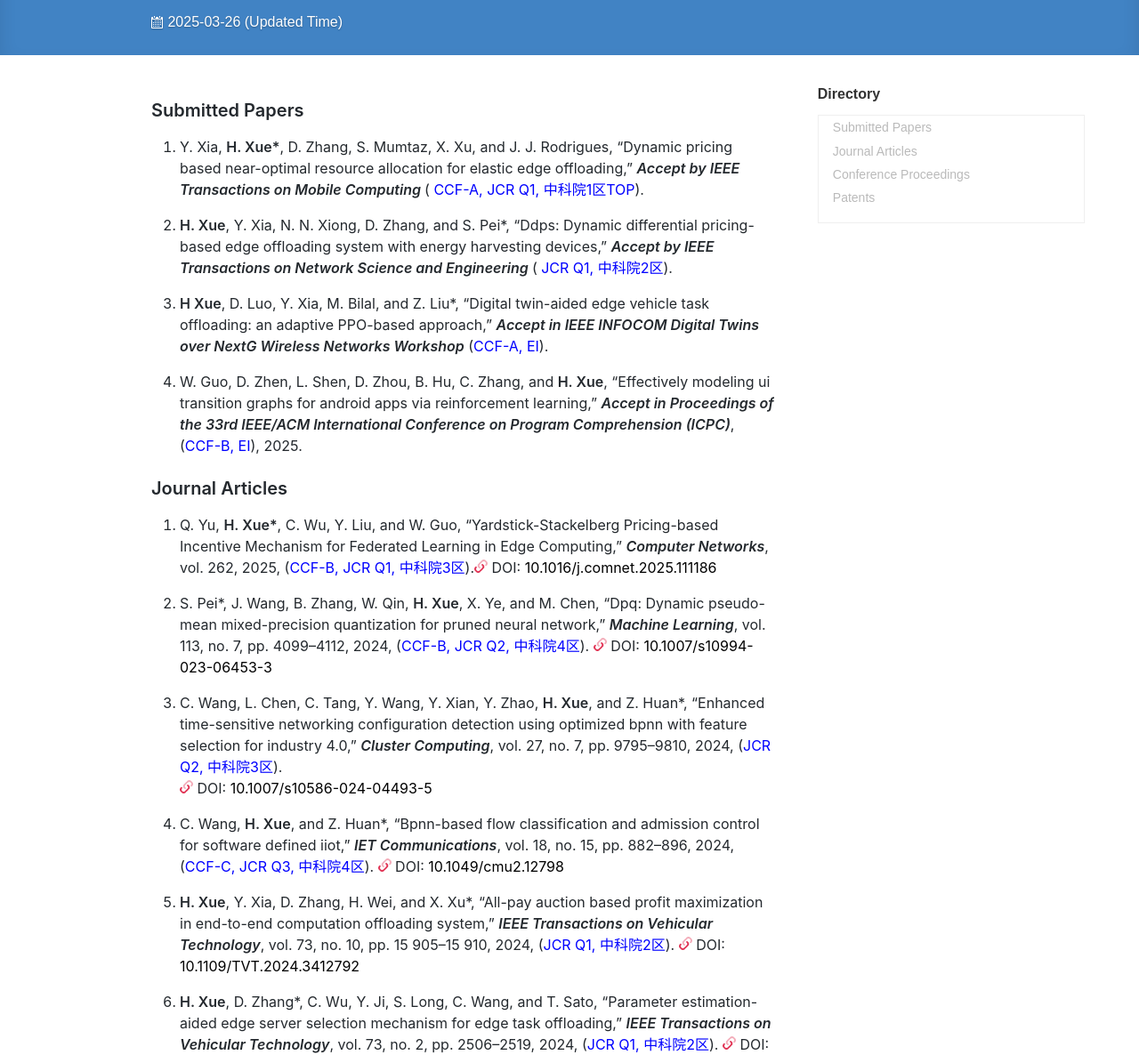
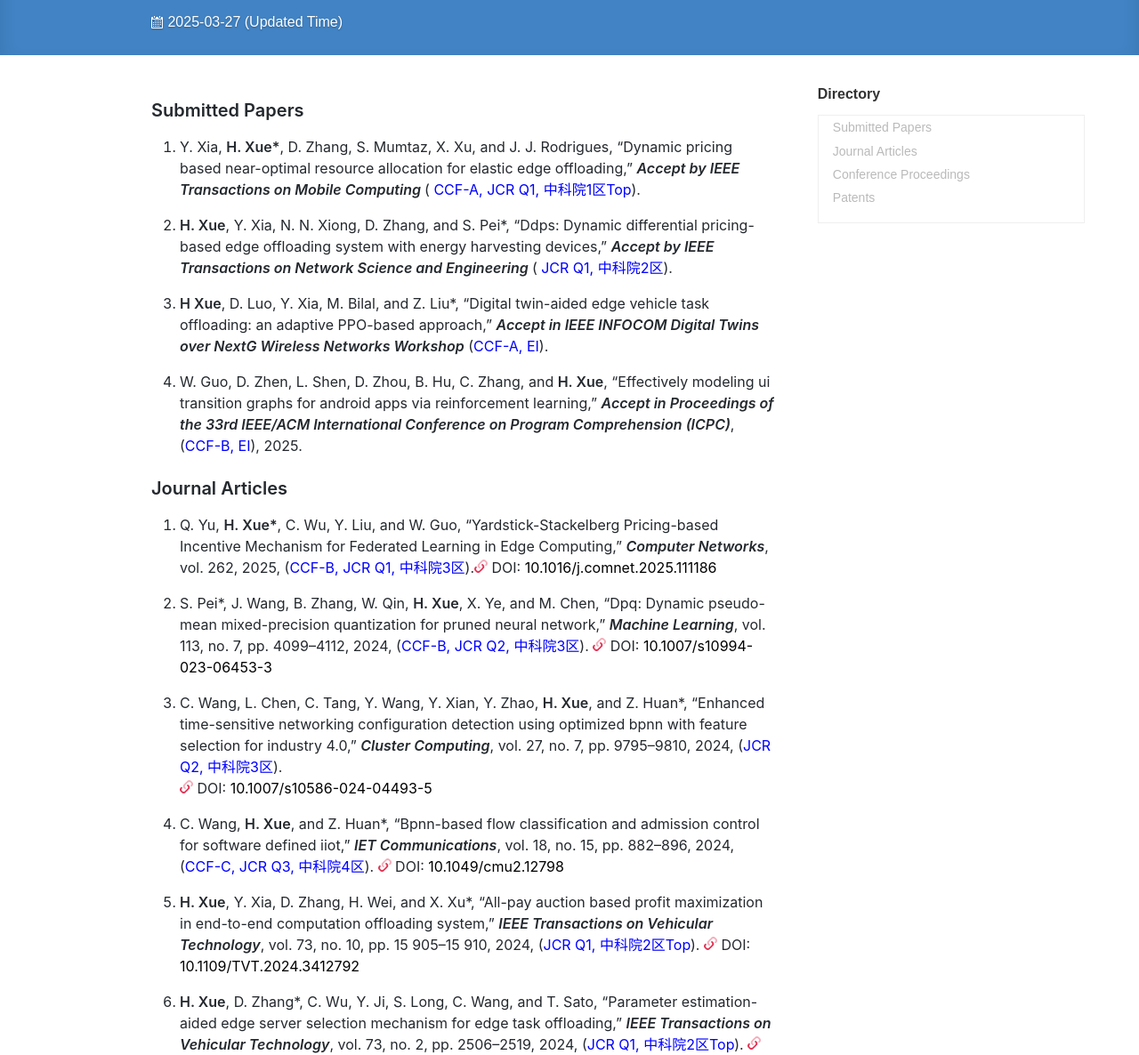
Before and after one commit to icnlab2022/icnlab2022.github.io, a plain HTML site: page publications/publications.html in a window 1280 px wide. Shown: the part 142-1328 px from the top of the page at 89% size. Drawn offline with nearby package versions, Linux system fonts and the light colour scheme.

Commit message:
Site updated: 2025-03-27 16:48:03

```diff
--- a/publications/publications.html
+++ b/publications/publications.html
@@ -52,7 +52,7 @@
                 <div class="collection-info">
                     <span class="meta-info">
                         <span class="octicon octicon-calendar"></span>
-                        <time datetime="2025-03-26T12:23:25.004Z" itemprop="datePublished">2025-03-26</time>
+                        <time datetime="2025-03-27T08:46:41.009Z" itemprop="datePublished">2025-03-27</time>
 
 (Updated Time)
                     </span>
@@ -67,7 +67,7 @@
         <div class="column  three-fourths " >
             <article class="article-content markdown-body">
                 <h3 id="Submitted-Papers"><a href="#Submitted-Papers" class="headerlink" title="Submitted Papers"></a>Submitted Papers</h3><ol>
-<li><p>Y. Xia, <strong>H. Xue*</strong>, D. Zhang, S. Mumtaz, X. Xu, and J. J. Rodrigues, “Dynamic pricing based near-optimal resource allocation for elastic edge offloading,” <strong><em>Accept by IEEE Transactions on Mobile Computing </em></strong>(<span style="color: blue;"> CCF-A, JCR Q1, 中科院1区TOP</span>).</p>
+<li><p>Y. Xia, <strong>H. Xue*</strong>, D. Zhang, S. Mumtaz, X. Xu, and J. J. Rodrigues, “Dynamic pricing based near-optimal resource allocation for elastic edge offloading,” <strong><em>Accept by IEEE Transactions on Mobile Computing </em></strong>(<span style="color: blue;"> CCF-A, JCR Q1, 中科院1区Top</span>).</p>
 </li>
 <li><p><strong>H. Xue</strong>, Y. Xia, N. N. Xiong, D. Zhang, and S. Pei*, “Ddps: Dynamic differential pricing-based edge offloading system with energy harvesting devices,” <strong><em>Accept by IEEE Transactions on Network Science and Engineering </em></strong>(<span style="color: blue;"> JCR Q1, 中科院2区</span>).</p>
 </li>
@@ -79,7 +79,7 @@
 <h3 id="Journal-Articles"><a href="#Journal-Articles" class="headerlink" title="Journal Articles"></a>Journal Articles</h3><ol>
 <li><p>Q. Yu, <strong>H. Xue*</strong>, C. Wu, Y. Liu, and W. Guo, “Yardstick-Stackelberg Pricing-based Incentive Mechanism for Federated Learning in Edge Computing,” <strong><em>Computer Networks</em></strong>, vol. 262, 2025, (<span style="color: blue;">CCF-B, JCR Q1, 中科院3区</span>).<a target="_blank" rel="noopener" href="https://doi.org/10.1007/s10994-023-06453-3"><img src="../linkpng/link1.png" alt="link" style="width:15px; height:15px;"></a> DOI: <a target="_blank" rel="noopener" href="https://doi.org/10.1016/j.comnet.2025.111186" style="color: black; text-decoration: none;">10.1016&#x2F;j.comnet.2025.111186</a></p>
 </li>
-<li><p>S. Pei*, J. Wang, B. Zhang, W. Qin, <strong>H. Xue</strong>, X. Ye, and M. Chen, “Dpq: Dynamic pseudo-mean mixed-precision quantization for pruned neural network,” <strong><em>Machine Learning</em></strong>, vol. 113, no. 7, pp. 4099–4112, 2024, (<span style="color: blue;">CCF-B, JCR Q2, 中科院4区</span>).<!-- <img src="../linkpng/link1.png" alt="link" style="width:15px; height:15px;"></img>  --><a target="_blank" rel="noopener" href="https://doi.org/10.1007/s10994-023-06453-3"> <img src="../linkpng/link1.png" alt="link" style="width:15px; height:15px;"></a> DOI: <a target="_blank" rel="noopener" href="https://doi.org/10.1007/s10994-023-06453-3" style="color: black; text-decoration: none;">10.1007&#x2F;s10994-023-06453-3</a></p>
+<li><p>S. Pei*, J. Wang, B. Zhang, W. Qin, <strong>H. Xue</strong>, X. Ye, and M. Chen, “Dpq: Dynamic pseudo-mean mixed-precision quantization for pruned neural network,” <strong><em>Machine Learning</em></strong>, vol. 113, no. 7, pp. 4099–4112, 2024, (<span style="color: blue;">CCF-B, JCR Q2, 中科院3区</span>).<!-- <img src="../linkpng/link1.png" alt="link" style="width:15px; height:15px;"></img>  --><a target="_blank" rel="noopener" href="https://doi.org/10.1007/s10994-023-06453-3"> <img src="../linkpng/link1.png" alt="link" style="width:15px; height:15px;"></a> DOI: <a target="_blank" rel="noopener" href="https://doi.org/10.1007/s10994-023-06453-3" style="color: black; text-decoration: none;">10.1007&#x2F;s10994-023-06453-3</a></p>
 </li>
 </ol>
 <!-- [10.1007/s10994-023-06453-3](https://doi.org/10.1007/s10994-023-06453-3). -->
@@ -90,9 +90,9 @@
 <li><p>C. Wang, <strong>H. Xue</strong>, and Z. Huan*, “Bpnn-based flow classification and admission control for software defined iiot,” <strong><em>IET Communications</em></strong>, vol. 18, no. 15, pp. 882–896, 2024, (<span style="color: blue;">CCF-C, JCR Q3, 中科院4区</span>). <a target="_blank" rel="noopener" href="https://doi.org/10.1049/cmu2.12798"><img src="../linkpng/link1.png" alt="link" style="width:15px; height:15px;"></a> DOI: <a target="_blank" rel="noopener" href="https://doi.org/10.1049/cmu2.12798" style="color: black; text-decoration: none;">10.1049&#x2F;cmu2.12798</a></p>
 <!-- https://doi.org/10.1049/cmu2.12798. -->
 </li>
-<li><p><strong>H. Xue</strong>, Y. Xia, D. Zhang, H. Wei, and X. Xu*, “All-pay auction based profit maximization in end-to-end computation offloading system,” <strong><em>IEEE Transactions on Vehicular Technology</em></strong>, vol. 73, no. 10, pp. 15 905–15 910, 2024, (<span style="color: blue;">JCR Q1, 中科院2区</span>). <a target="_blank" rel="noopener" href="https://ieeexplore.ieee.org/document/10553321"><img src="../linkpng/link1.png" alt="link" style="width:15px; height:15px;"></a> DOI: <a target="_blank" rel="noopener" href="https://ieeexplore.ieee.org/document/10553321" style="color: black; text-decoration: none;">10.1109&#x2F;TVT.2024.3412792</a></p>
+<li><p><strong>H. Xue</strong>, Y. Xia, D. Zhang, H. Wei, and X. Xu*, “All-pay auction based profit maximization in end-to-end computation offloading system,” <strong><em>IEEE Transactions on Vehicular Technology</em></strong>, vol. 73, no. 10, pp. 15 905–15 910, 2024, (<span style="color: blue;">JCR Q1, 中科院2区Top</span>). <a target="_blank" rel="noopener" href="https://ieeexplore.ieee.org/document/10553321"><img src="../linkpng/link1.png" alt="link" style="width:15px; height:15px;"></a> DOI: <a target="_blank" rel="noopener" href="https://ieeexplore.ieee.org/document/10553321" style="color: black; text-decoration: none;">10.1109&#x2F;TVT.2024.3412792</a></p>
 <!-- [10.1109/TVT.2024.3412792](https://ieeexplore.ieee.org/document/10553321). --></li>
-<li><p><strong>H. Xue</strong>, D. Zhang*, C. Wu, Y. Ji, S. Long, C. Wang, and T. Sato, “Parameter estimation-aided edge server selection mechanism for edge task offloading,” <strong><em>IEEE Transactions on Vehicular Technology</em></strong>, vol. 73, no. 2, pp. 2506–2519, 2024, (<span style="color: blue;">JCR Q1, 中科院2区</span>). <a target="_blank" rel="noopener" href="https://ieeexplore.ieee.org/document/10244085"><img src="../linkpng/link1.png" alt="link" style="width:15px; height:15px;"></a> DOI: <a target="_blank" rel="noopener" href="https://ieeexplore.ieee.org/document/10244085" style="color: black; text-decoration: none;">10.1109&#x2F;TVT.2023.3313162</a></p>
+<li><p><strong>H. Xue</strong>, D. Zhang*, C. Wu, Y. Ji, S. Long, C. Wang, and T. Sato, “Parameter estimation-aided edge server selection mechanism for edge task offloading,” <strong><em>IEEE Transactions on Vehicular Technology</em></strong>, vol. 73, no. 2, pp. 2506–2519, 2024, (<span style="color: blue;">JCR Q1, 中科院2区Top</span>). <a target="_blank" rel="noopener" href="https://ieeexplore.ieee.org/document/10244085"><img src="../linkpng/link1.png" alt="link" style="width:15px; height:15px;"></a> DOI: <a target="_blank" rel="noopener" href="https://ieeexplore.ieee.org/document/10244085" style="color: black; text-decoration: none;">10.1109&#x2F;TVT.2023.3313162</a></p>
 <!-- [10.1109/TVT.2023.3313162](https://ieeexplore.ieee.org/document/10244085). -->
 </li>
 <li><p><strong>H. Xue</strong>, S. Pack*, K. Kim, and H. Park, “A target selection scheme for learning-based switch migration in distributed software-defined networks,” <strong><em>The Journal of Korean Institute of Communications and Information Sciences</em></strong>, vol. 47, no. 1, pp. 13–20, 2022, (<span style="color: blue;">KCI</span>). <a target="_blank" rel="noopener" href="https://www.dbpia.co.kr/journal/articleDetail?nodeId=NODE11024362&language=ko_KR&hasTopBanner=true"><img src="../linkpng/link1.png" alt="link" style="width:15px; height:15px;"></a> DOI: <a target="_blank" rel="noopener" href="https://www.dbpia.co.kr/journal/articleDetail?nodeId=NODE11024362&language=ko_KR&hasTopBanner=true" style="color: black; text-decoration: none;">10.7840&#x2F;kics.2022.47.1.13</a></p>
```
